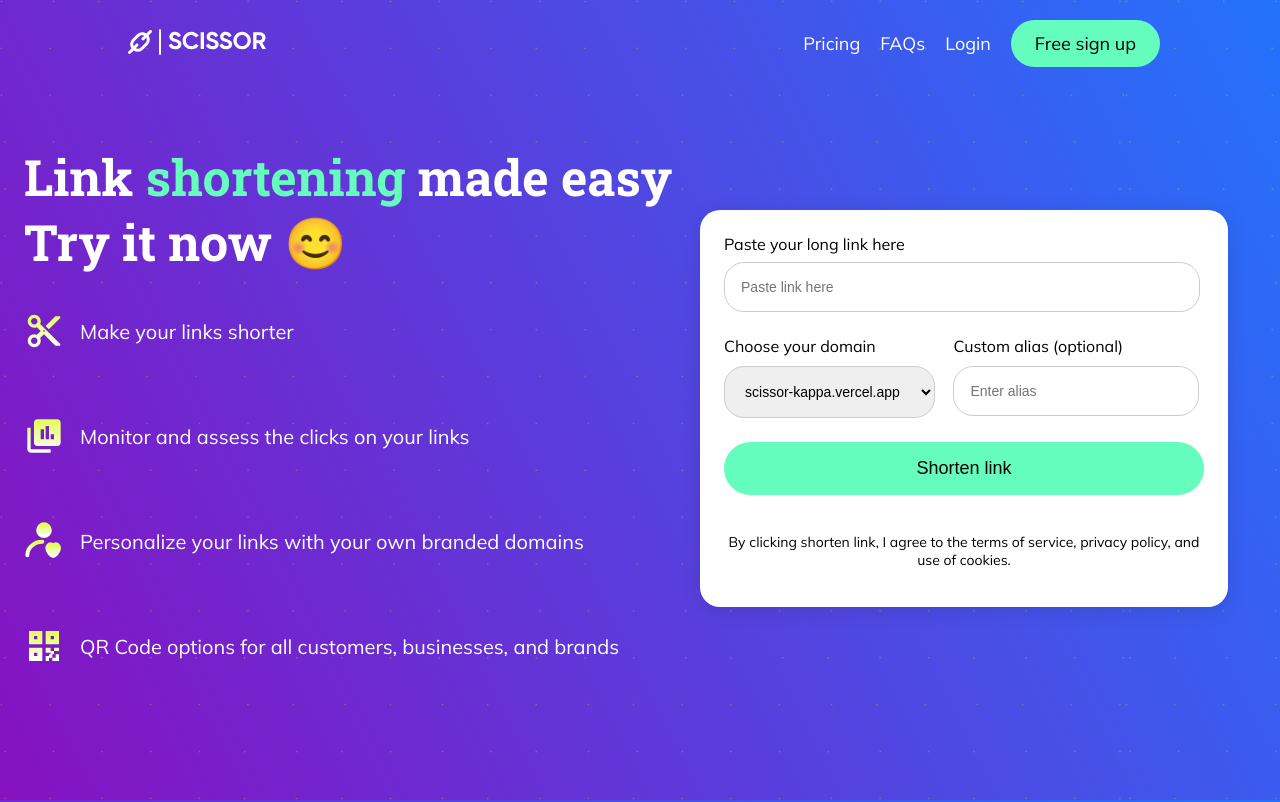
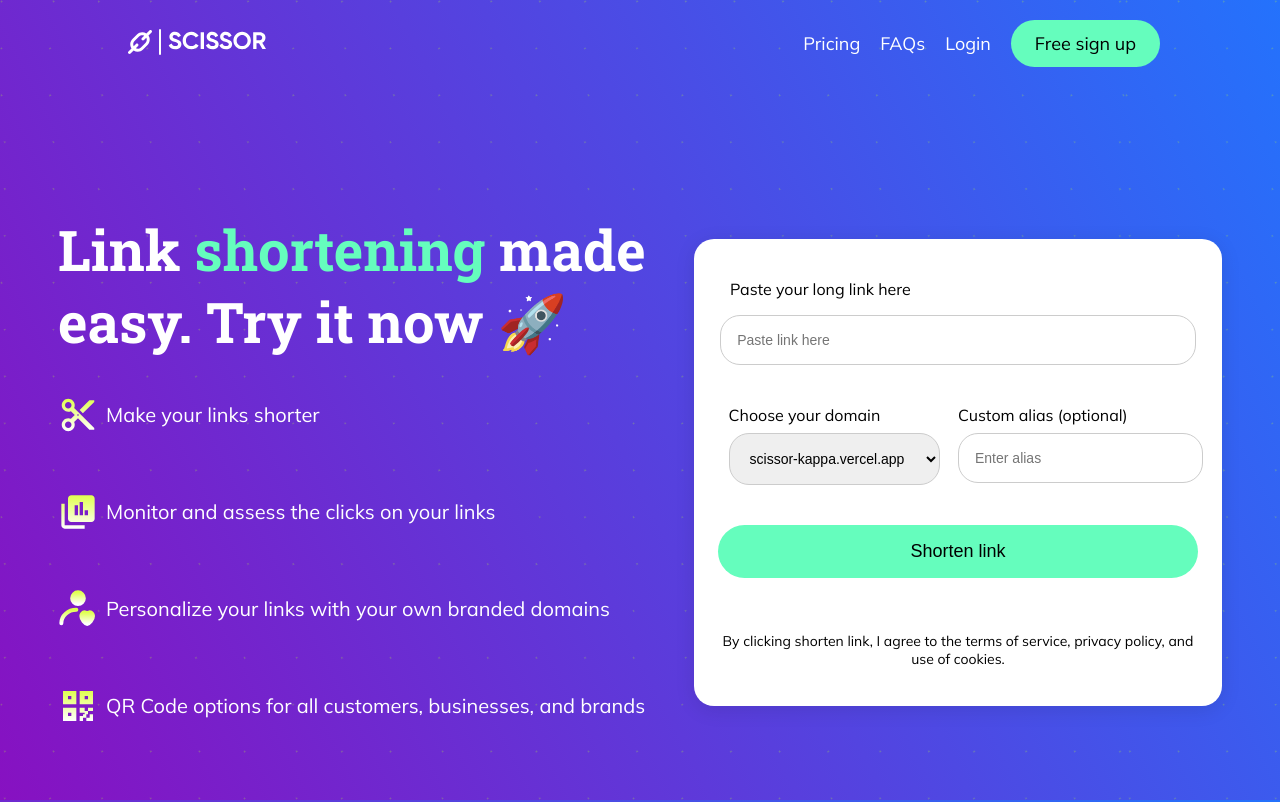
Before and after one commit to ChinonyeOnuoha/Scissor, a React (Create React App) app: page / in a window 1280 px wide. Shown: the top 802 px of the page. Built offline with nearby package versions, Linux system fonts and the light colour scheme; no server answers.

Commit message:
Center homepage layout, pin Node 22

```diff
--- a/package.json
+++ b/package.json
@@ -63,5 +63,7 @@
     "eslint-config-prettier": "^9.1.0",
     "eslint-plugin-prettier": "^5.1.3",
     "prettier": "^3.2.5"
-  }
+  },
+
+  "engines": { "node": "22.x" }
 }
--- a/src/components/LinkShortener/linkShortener.css
+++ b/src/components/LinkShortener/linkShortener.css
@@ -14,8 +14,8 @@
 }
 
 .link-shortener label {
-  width: 100%;
-  margin-bottom: 8px;
+  width: 95%;
+  /*margin-bottom: 0px;*/
   color: #000;
   font-size: 1em;
 }
@@ -63,7 +63,7 @@
 .domain-label, .custom-label{
   display: flex;
   flex-direction: column;
-  gap: 2px;
+  gap: 8px;
   width: 100%;
 }
 
--- a/src/global.css
+++ b/src/global.css
@@ -47,7 +47,7 @@ h1, h2, h3, h4, h5, h6 {
 
 /* Container styles */
 .container {
-  max-width: 1440px;
+  max-width: 1200px;
   margin: 0 auto;
   padding: 0 120px;
 }
--- a/src/pages/HomePage.css
+++ b/src/pages/HomePage.css
@@ -1,16 +1,37 @@
 /* HomePage.css */
-.home-container {
+/*.home-container {
     display: flex;
     justify-content: center;
     padding: 1.5rem;
     margin-bottom: 7rem;
 
-  }
+  } */
+
+  .home-container {
+  display: flex;
+  justify-content: center;
+  align-items: center;
+  gap: 1rem;
+  max-width: 1200px;
+  margin: 4rem auto 7rem;
+  padding: 1.5rem;
+}
+
+/* Scoped override (0,2,0 beats the 0,1,0 in linkShortener.css)
+   — kills the auto-margin that's eating the free space */
+.home-container > .link-shortener {
+  margin: 0;
+  flex: 0 1 480px;
+}
+
+.left-container {
+  flex: 0 1 620px;
+}
 
   .home-title {
     color: #FFF;
     font-family: "Roboto Slab";
-    font-size: 50px;
+    font-size: 56px;
     font-weight: 900;
     line-height: 130%;
     margin-bottom: 1.5rem;
@@ -23,15 +44,15 @@
   .benefits {
     display: flex;
     flex-direction: column;
-    gap: 1rem;
-    margin-bottom: 1rem;
+    gap: 0.5rem;
+    margin-bottom: 0.5rem;
   }
 
   .benefit-item {
     display: flex;
     flex-direction: row;
     align-items: center;
-    gap: 8px;
+    /*gap: 8px;*/
   }
 
   .benefit-text {
--- a/src/pages/HomePage.tsx
+++ b/src/pages/HomePage.tsx
@@ -20,7 +20,7 @@ const HomePage = () => {
       </Helmet>
     <div className="home-container container" >
       <div className="left-container">
-      <h1 className="home-title">Link <span className="home-title-emphasis">shortening </span> made easy <br /> Try it now 😊 </h1>
+      <h1 className="home-title">Link <span className="home-title-emphasis">shortening </span> made easy. Try it now 🚀 </h1>
       <div className="benefits">
         <div className="benefit-item">
           <img src="/assets/mdi_content-cut.svg" alt="Link Icon" className="benefit-icon" />
```
Also changed, not shown: 2 other files (tests, documents, lock files or other folders).
